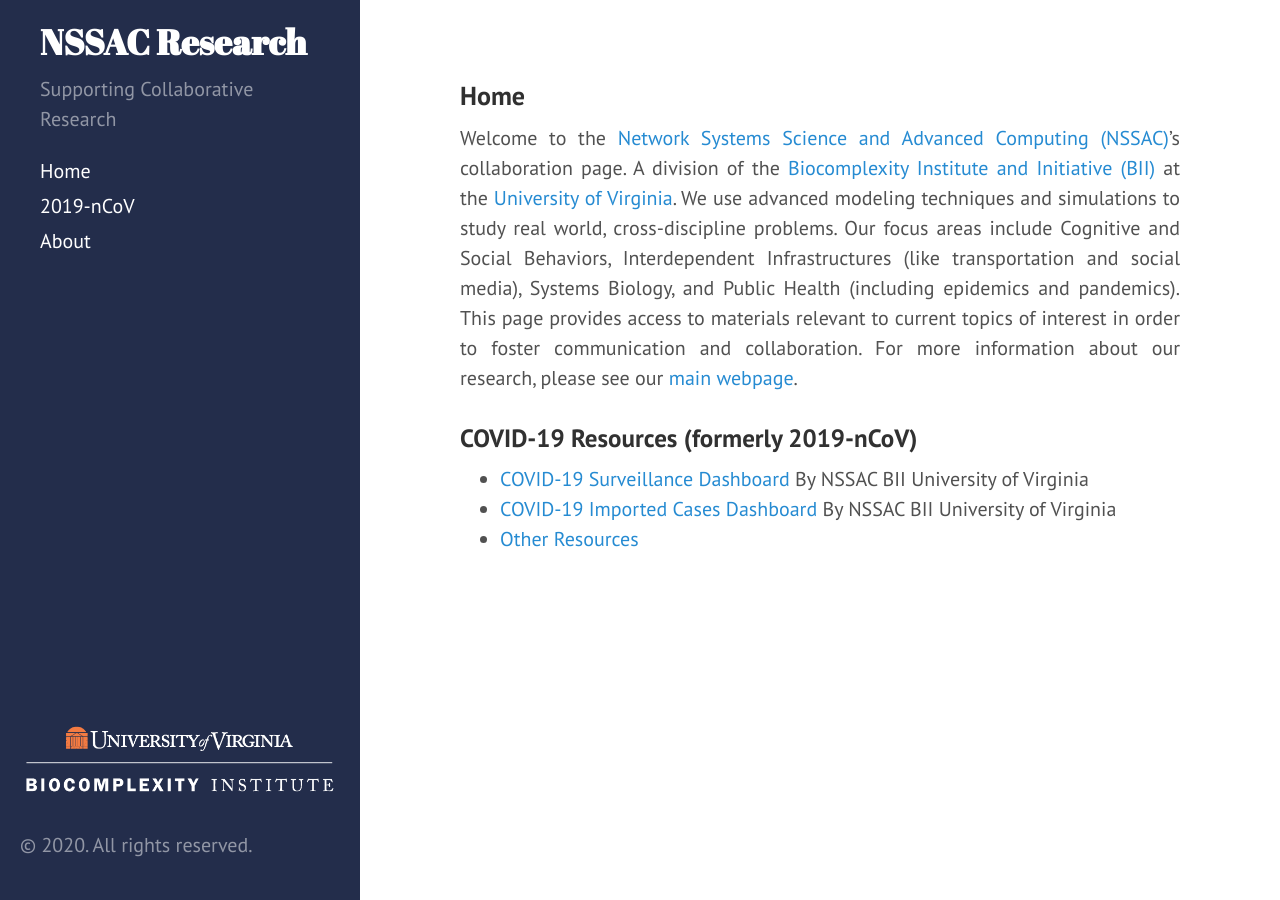
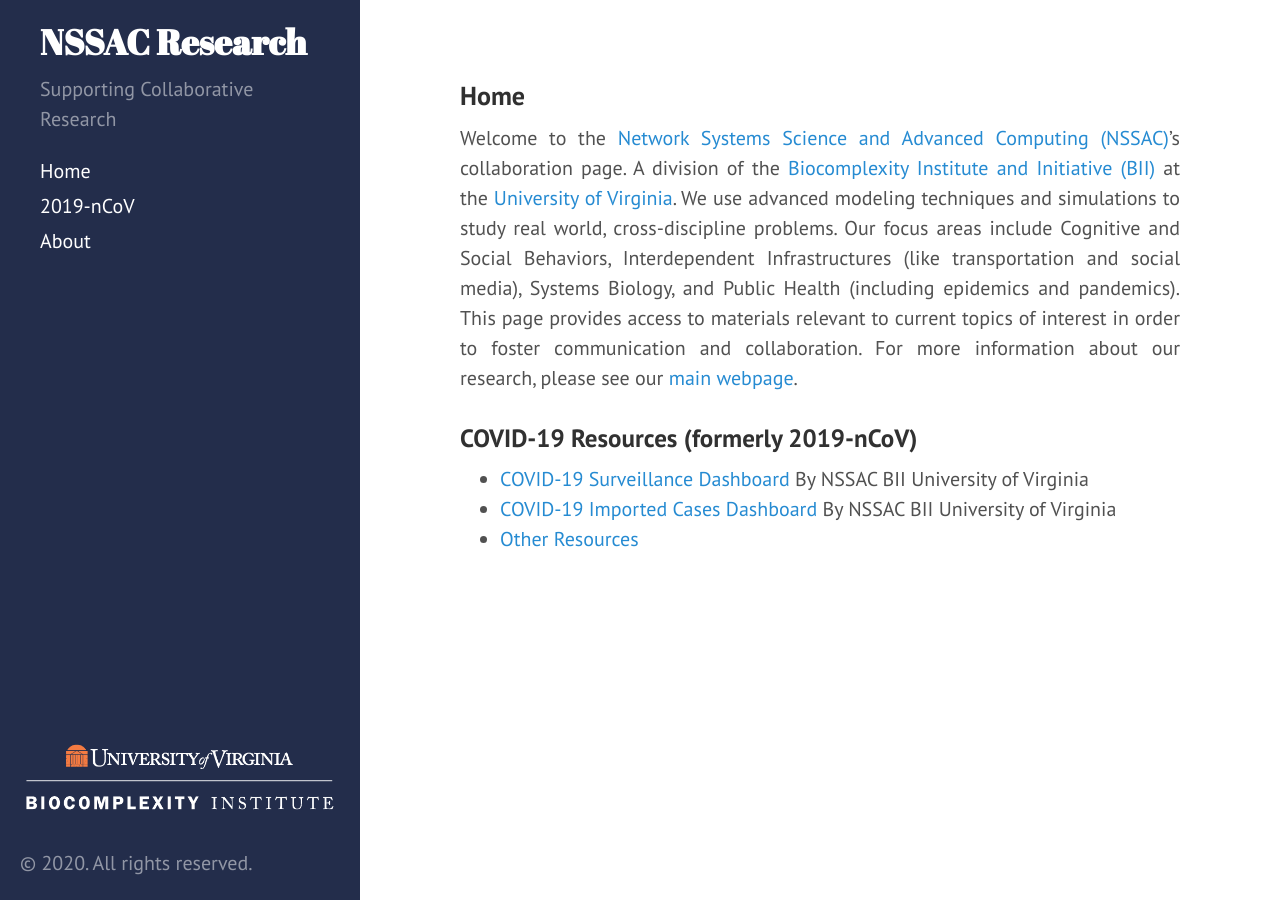
Before and after one commit to mehta-gaurav/mehta-gaurav.github.io, a Jekyll site: the page built from index.md, in a window 1280 px wide. Built offline with Jekyll 4.4.1, drawn with Linux system fonts in a browser that asks for light colours.

Commit message:
Update hyde.css

```diff
--- a/public/css/hyde.css
+++ b/public/css/hyde.css
@@ -114,7 +114,7 @@
   .sidebar-sticky {
     position: absolute;
     right:  1rem;
-    bottom: 1rem;
+    bottom: 0.1rem;
     left:   1rem;
   }
 }
```
